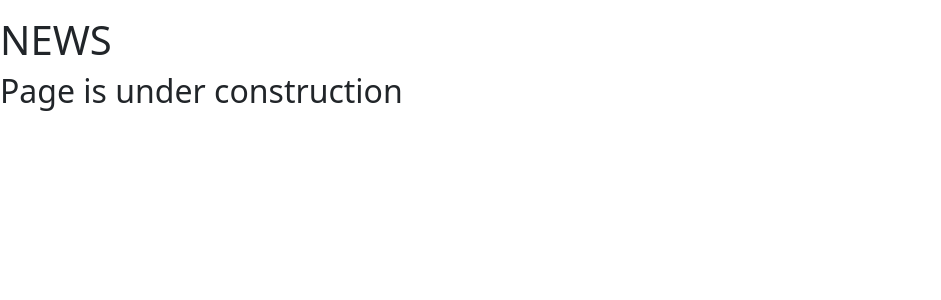
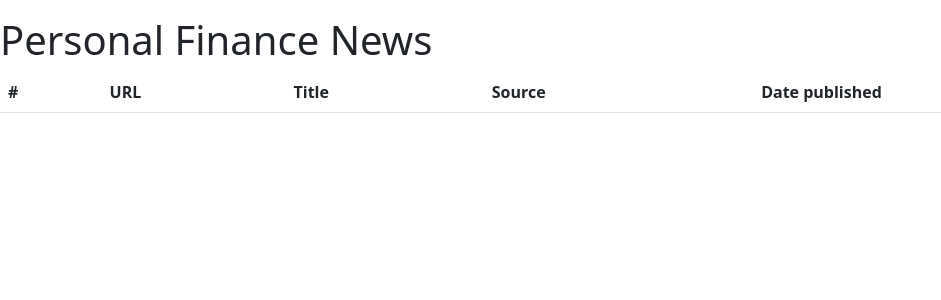
Before and after one commit to HarisM26/Personal-Spending-Tracker, a Django app: page /news_page/ in a window 1280 px wide. Shown: the part 88-388 px from the top of the page, without its empty margins (0-941 px from the left). Run offline with Django 4.2, Linux system fonts and the light colour scheme; lists and menus that the app fills with data are empty; some libraries are stand-ins or nearby versions.

Commit message:
add news api and edit news template

```diff
--- a/expenditure/templates/news_page.html
+++ b/expenditure/templates/news_page.html
@@ -1,7 +1,40 @@
 {% extends 'base_content.html' %}
+{% load custom_tags%}
 {% block content %}
 
-<h1> NEWS </h1>
-<h2> Page is under construction </h2>
+<div class="row">
+  <div class="col-12">
+    <h1> Personal Finance News</h1>
+    <table class="table table-hover">
+      <thead>
+        <tr>
+          <th scope="col">#</th>
+          <th scope="col">URL</th>
+          <th scope="col">Title</th>
+          <th scope="col">Source</th>
+          <th scope="col">Date published</th>
+        </tr>
+      </thead>
+      {% for article in articles %}
+      <tr>
+        <td>
+          <tbody>
+            <tr>
+              <th scope="row">&#8658;</th>
+              <td><a href="{{ article|get_article_dict_element:'url' }}" target="_blank"> {{ article|get_article_dict_element:"url" }} </a></td>
+              <td>{{ article|get_article_dict_element:"title" }}</td>
+              <!--get source which is a dict and pass it as a value -->
+              <td>{{ article|get_article_dict_element:"source"|get_article_dict_element:"Name" }}</td>
+              <td>{{ article|get_article_dict_element:"publishedAt" }}</td>
+              <td>
+              </td>
+            </tr>
+            </tbody>
+          </td>
+      </tr>
+      {% endfor %}
+    </table>
+  </div>
+</div>
 
 {% endblock %}
--- a/expenditure/templatetags/custom_tags.py
+++ b/expenditure/templatetags/custom_tags.py
@@ -14,3 +14,7 @@ def get_transaction_total(iterable):
   for element in iterable:
     total+=element.amount
   return total
+
+@register.filter
+def get_article_dict_element(dict, key):
+  return dict[f'{key}']
--- a/expenditure/views.py
+++ b/expenditure/views.py
@@ -4,6 +4,7 @@ from django.contrib import messages
 from django.contrib.auth import authenticate, login, logout
 from datetime import datetime
 from django.http import HttpResponse, HttpResponseRedirect
+from .news_api import all_articles
 
 
 def home(request):
@@ -52,9 +53,6 @@ def mark_as_read(request,id):
    notification.status = 'read'
    notification.save()
    return redirect('notification_page')
-
-def news_page(request):
-    return render(request, 'news_page.html')
 
 def all_categories(request):
     current_user = request.user
@@ -132,3 +130,7 @@ def log_in(request):
 def log_out(request):
     logout(request)
     return redirect('home')
+
+def news_page(request):
+    articles = all_articles['articles']
+    return render(request, 'news_page.html',{'articles':articles})
--- a/personal-spending-tracker/settings.py
+++ b/personal-spending-tracker/settings.py
@@ -44,8 +44,7 @@ INSTALLED_APPS = [
     'widget_tweaks',
     'bootstrap5',
     'fontawesomefree',
-    'multi_form_view',
-
+    'newsapi',
 ]
 
 MIDDLEWARE = [
```
Also changed, not shown: expenditure/news_api.py (added, +15 -0 lines), requirements.txt (+11 -0 lines).
